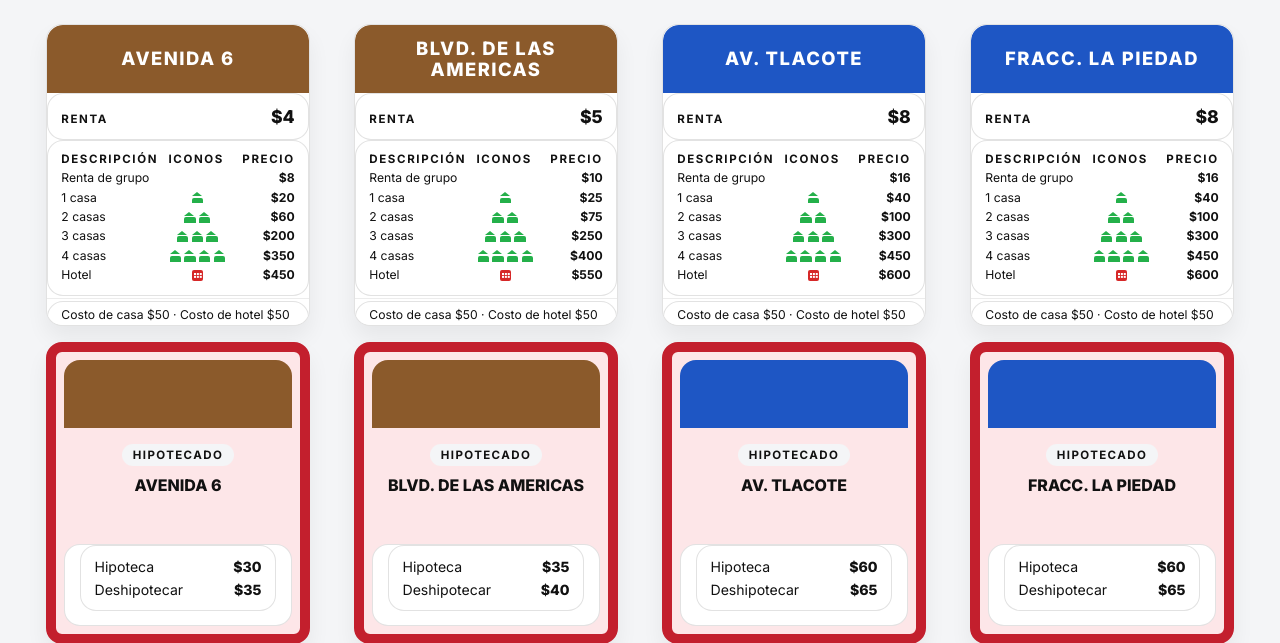
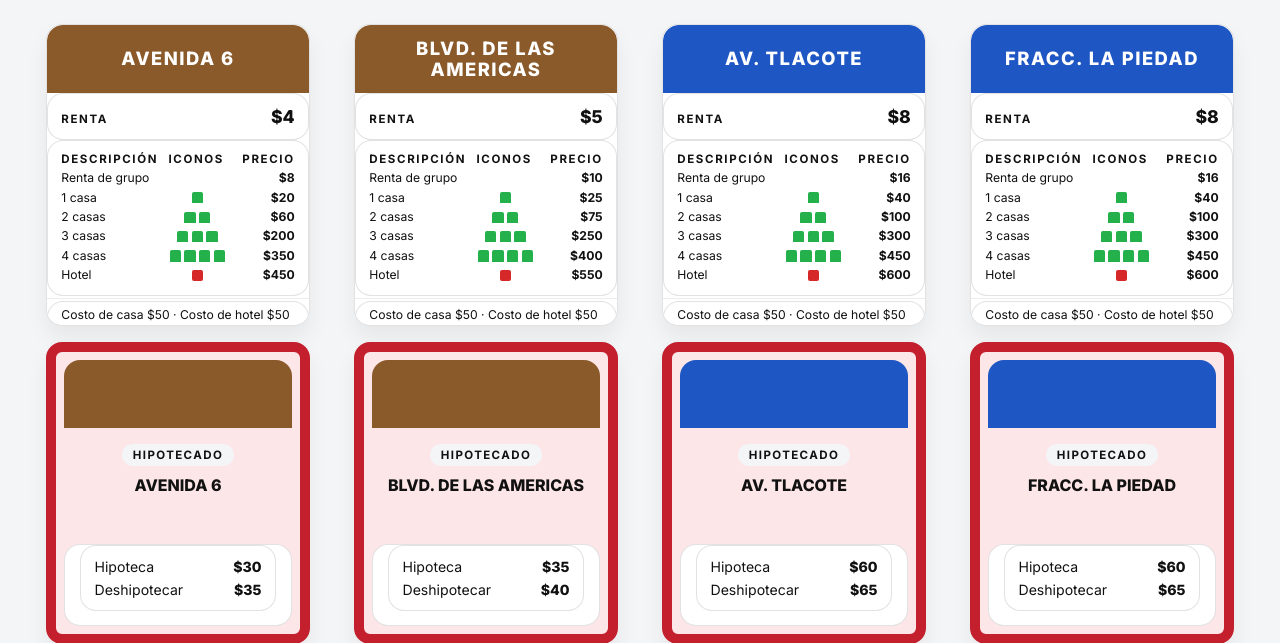
Before and after one commit to 7r5/PyMono, a Flask app: page / in a window 1280 px wide. Shown: the part 90-733 px from the top of the page. Run offline with Flask 3, Linux system fonts and the light colour scheme.

Commit message:
Fix: simplify icons to flat shapes for reliable printing (houses/hotels)

```diff
--- a/static/styles.css
+++ b/static/styles.css
@@ -198,51 +198,19 @@ body {
 .icon {
   width: 0.7rem;
   height: 0.7rem;
-  position: relative;
+  display: inline-block;
+  vertical-align: middle;
+  flex: 0 0 auto;
 }
 
-.icon::before,
-.icon::after {
-  content: "";
-  position: absolute;
-  display: block;
+.icon.house {
+  background: #24B04A;
+  border-radius: 0.12rem 0.12rem 0 0;
 }
 
-.house::before {
-  width: 0.7rem;
-  height: 0.36rem;
-  background: #24B04A;
-  border-radius: 0.12rem 0.12rem 0 0;
-  bottom: 0;
-  left: 0;
-}
-
-.house::after {
-  width: 0;
-  height: 0;
-  border-left: 0.35rem solid transparent;
-  border-right: 0.35rem solid transparent;
-  border-bottom: 0.28rem solid #24B04A;
-  top: 0;
-  left: 0;
-}
-
-.hotel::before {
-  width: 0.7rem;
-  height: 0.7rem;
+.icon.hotel {
   background: #D62828;
   border-radius: 0.12rem;
-  top: 0;
-  left: 0;
-}
-
-.hotel::after {
-  width: 0.13rem;
-  height: 0.13rem;
-  background: #ffffff;
-  top: 0.19rem;
-  left: 0.16rem;
-  box-shadow: 0.18rem 0 0 #ffffff, 0.36rem 0 0 #ffffff, 0 0.18rem 0 #ffffff, 0.18rem 0.18rem 0 #ffffff, 0.36rem 0.18rem 0 #ffffff;
 }
 
 .separator {
```
